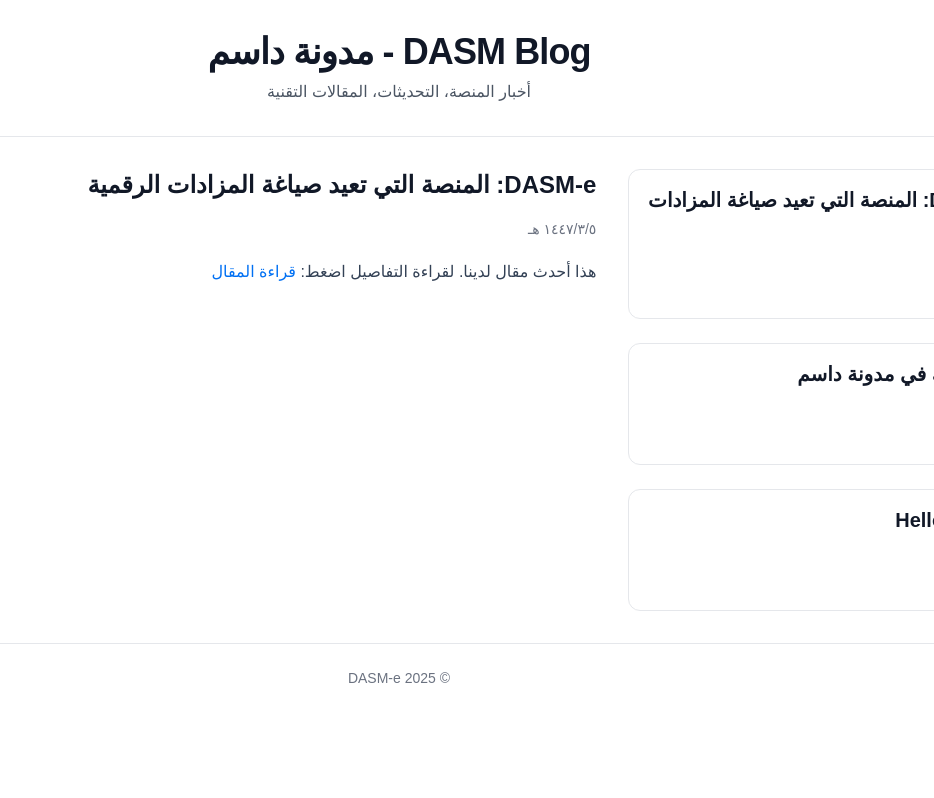
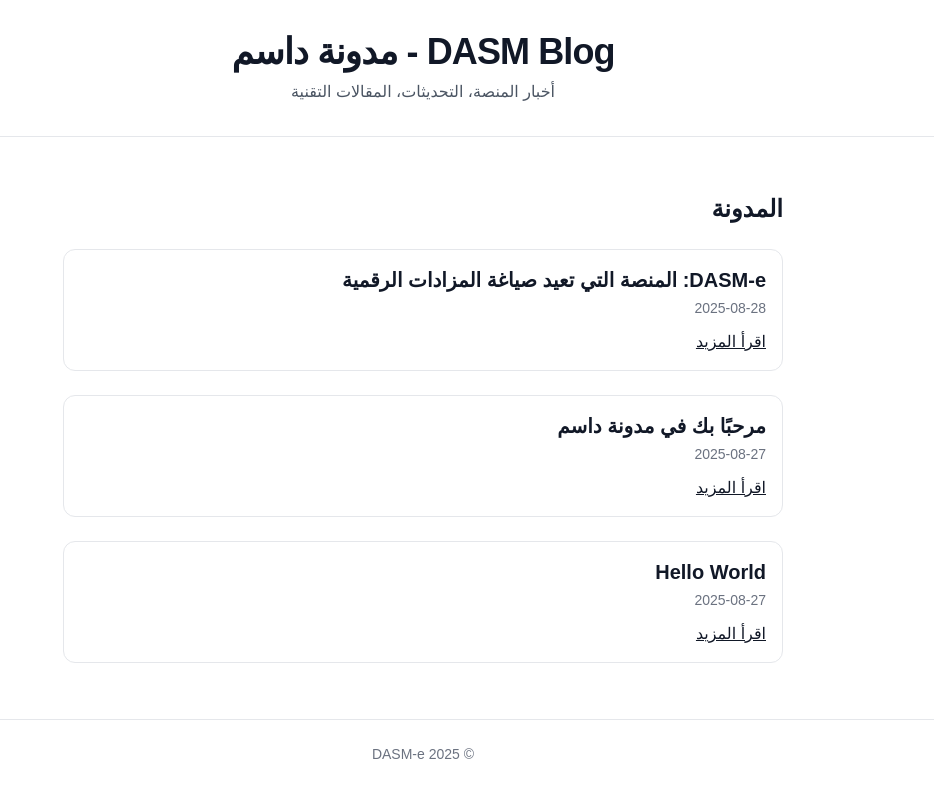
Before and after one commit to mazroni9/dasm-blog-starter, a Next.js app: page / in a window 1280 px wide. Shown: the whole page, without its empty margins (346-1280 px from the left). Built offline with nearby package versions, Linux system fonts and the light colour scheme.

Commit message:
Update page.tsx

```diff
--- a/app/page.tsx
+++ b/app/page.tsx
@@ -1,38 +1,14 @@
 // app/page.tsx
+import PostList from "@/app/components/PostList";
 import { getAllPosts } from "@/lib/posts";
-import PostList from "./components/PostList";
-import Link from "next/link";
 
-export default async function HomePage() {
+export default async function Page() {
   const posts = await getAllPosts();
-  const latest = posts[0]; // أحدث مقال
+
   return (
-    <div className="grid grid-cols-1 lg:grid-cols-12 gap-8">
-      {/* العمود الجانبي (يمين في RTL) */}
-      <div className="lg:col-span-4">
-        <PostList posts={posts} />
-      </div>
-
-      {/* مساحة المحتوى الأوسع */}
-      <div className="lg:col-span-8">
-        {latest ? (
-          <article className="prose prose-slate max-w-none prose-headings:font-bold">
-            <h2 className="!mt-0">{latest.title}</h2>
-            <p className="text-sm text-gray-500">
-              {new Date(latest.date).toLocaleDateString("ar-SA")}
-            </p>
-            <p className="mt-4">
-              هذا أحدث مقال لدينا. لقراءة التفاصيل اضغط:
-              {" "}
-              <Link className="text-indigo-600 underline" href={`/posts/${latest.slug}`}>
-                قراءة المقال
-              </Link>
-            </p>
-          </article>
-        ) : (
-          <p className="text-gray-600">لا توجد مقالات بعد.</p>
-        )}
-      </div>
-    </div>
+    <main className="max-w-3xl mx-auto p-6">
+      <h1 className="text-2xl font-bold mb-6">المدونة</h1>
+      <PostList posts={posts} />
+    </main>
   );
 }
```
